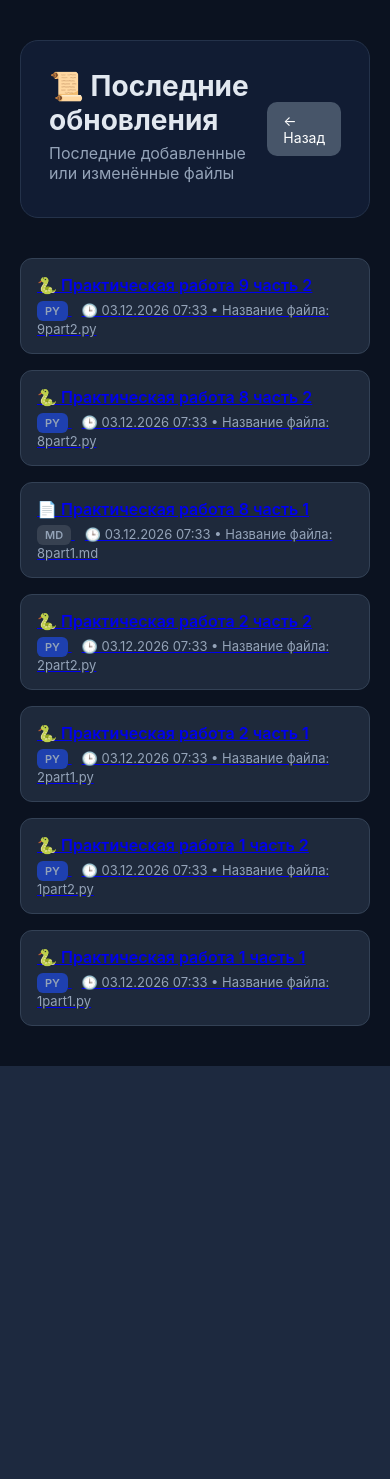
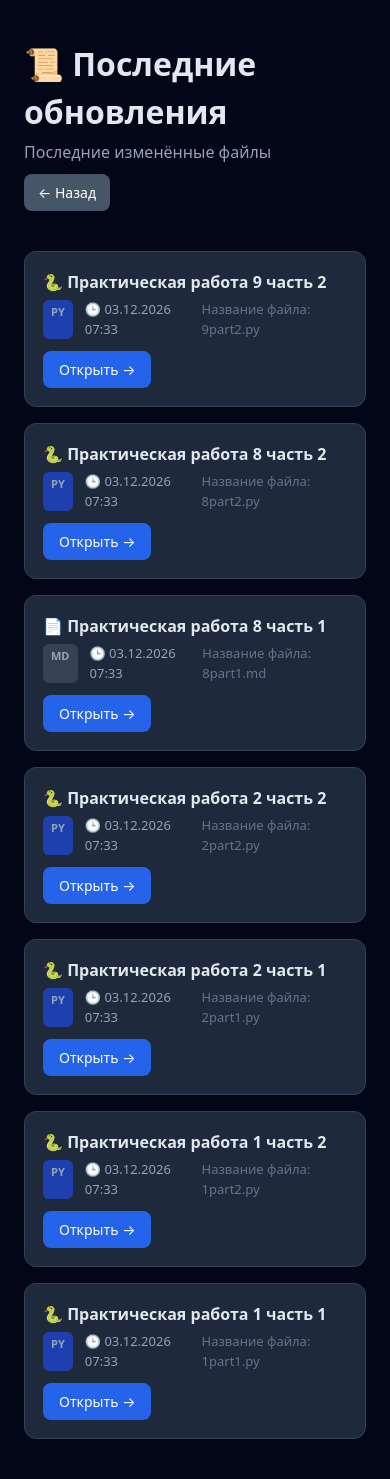
Before and after one commit to ISemene4kaI/semka_informatics, a Flask app: page /updates in a window 390 px wide. Before the commit the page ends 1066 px from the top, so only its background shows below. Run offline with Flask 3, Linux system fonts and the light colour scheme; some libraries are stand-ins or nearby versions.

Commit message:
Visual Update 5

```diff
--- a/app/static/style.css
+++ b/app/static/style.css
@@ -1,243 +1,484 @@
-*{
-    box-sizing:border-box;
+/* ========================================
+   BASE
+======================================== */
+
+* {
+    box-sizing: border-box;
+    margin: 0;
+    padding: 0;
 }
 
-body{
-    background:#0b1220;
-    color:#e2e8f0;
-    font-family:Inter,system-ui;
-    margin:0;
+body {
+
+    background: #020617;
+    color: #e2e8f0;
+
+    font-family:
+        system-ui,
+        -apple-system,
+        BlinkMacSystemFont,
+        "Segoe UI",
+        Roboto,
+        Ubuntu,
+        Cantarell,
+        "Noto Sans",
+        sans-serif;
+
+    line-height: 1.5;
 }
 
-.container{
-    max-width:1100px;
-    margin:auto;
-    padding:40px 20px;
+a {
+    text-decoration: none;
+    color: inherit;
 }
 
-/* hero */
+.container {
 
-.hero{
-    background:#111c33;
-    border:1px solid #24324a;
-    border-radius:18px;
-    padding:28px;
-    display:flex;
-    justify-content:space-between;
-    align-items:center;
-    margin-bottom:40px;
+    max-width: 1100px;
+
+    margin: auto;
+
+    padding: 40px 24px;
 }
 
-.hero h1{
-    margin:0;
-    font-size:28px;
+
+/* ========================================
+   HERO HEADER
+======================================== */
+
+.hero {
+
+    display: flex;
+
+    justify-content: space-between;
+    align-items: center;
+
+    margin-bottom: 40px;
 }
 
-.hero p{
-    color:#94a3b8;
-    margin:6px 0;
+.hero h1 {
+
+    font-size: 32px;
+    font-weight: 700;
 }
 
-.hero-stats{
-    margin-top:10px;
-    color:#9fb3c8;
+.subtitle {
+
+    color: #94a3b8;
+
+    margin-top: 4px;
 }
 
-.theme-toggle{
-    background:#1e293b;
-    border:none;
-    padding:10px 14px;
-    border-radius:10px;
-    cursor:pointer;
-    font-size:16px;
+.hero-stats {
+
+    margin-top: 12px;
+
+    color: #64748b;
+    font-size: 14px;
 }
 
-/* updates */
+.theme-toggle {
 
-.updates-link{
-    margin-bottom:30px;
+    background: #1e293b;
+
+    border: none;
+
+    padding: 8px 12px;
+
+    border-radius: 8px;
+
+    cursor: pointer;
 }
 
-.updates-link a{
-    color:#60a5fa;
-    text-decoration:none;
+
+/* ========================================
+   SECTIONS
+======================================== */
+
+.work {
+
+    margin-bottom: 40px;
 }
 
-/* cards */
+.work h2 {
 
-.grid{
-    display:grid;
-    grid-template-columns:repeat(auto-fill,minmax(260px,1fr));
-    gap:16px;
+    margin-bottom: 16px;
+
+    font-size: 22px;
 }
 
-.card{
-    background:#1e293b;
-    padding:18px;
-    border-radius:14px;
-    border:1px solid #334155;
-    text-decoration:none;
-    color:inherit;
-    transition:.2s;
+
+/* ========================================
+   GRID
+======================================== */
+
+.grid {
+
+    display: grid;
+
+    grid-template-columns: repeat(auto-fill, minmax(260px, 1fr));
+
+    gap: 16px;
 }
 
-.card:hover{
-    transform:translateY(-3px);
-    border-color:#3b82f6;
+
+/* ========================================
+   CARD
+======================================== */
+
+.card {
+
+    background: #1e293b;
+
+    padding: 18px;
+
+    border-radius: 12px;
+
+    border: 1px solid #334155;
+
+    transition: all 0.15s ease;
 }
 
-.card-title{
-    font-weight:600;
-    margin-bottom:6px;
+.card:hover {
+
+    border-color: #3b82f6;
+
+    transform: translateY(-2px);
 }
 
-.card-meta{
-    font-size:13px;
-    color:#94a3b8;
+.card-title {
+
+    font-weight: 600;
+
+    margin-bottom: 6px;
 }
 
-.card-date{
-    font-size:12px;
-    color:#64748b;
+.card-meta {
+
+    font-size: 13px;
+
+    color: #94a3b8;
+
+    margin-top: 4px;
 }
 
-/* file page */
+.card-date {
 
-.file-header{
-    display:flex;
-    justify-content:space-between;
-    align-items:flex-start;
-    margin-bottom:20px;
+    font-size: 12px;
+
+    color: #64748b;
+
+    margin-top: 4px;
 }
 
-.file-name{
-    color:#94a3b8;
-    font-size:14px;
+
+/* ========================================
+   TAGS
+======================================== */
+
+.tags {
+
+    margin-top: 6px;
 }
 
-.views{
-    color:#64748b;
+.tag {
+
+    display: inline-block;
+
+    padding: 4px 8px;
+
+    border-radius: 6px;
+
+    font-size: 11px;
+
+    text-transform: uppercase;
+
+    font-weight: 600;
 }
 
-/* buttons */
 
-.buttons{
-    display:flex;
-    gap:10px;
-    margin-bottom:30px;
+/* language colors */
+
+.tag-py {
+    background: #1e40af;
 }
 
-.btn{
-    padding:10px 16px;
-    border-radius:10px;
-    border:none;
-    text-decoration:none;
-    color:white;
-    font-size:14px;
-    cursor:pointer;
+.tag-md {
+    background: #374151;
 }
 
-.btn-download{
-    background:#2563eb;
+.tag-js {
+    background: #ca8a04;
 }
 
-.btn-github{
-    background:#374151;
+.tag-html {
+    background: #ea580c;
 }
 
-.btn-copy{
-    background:#16a34a;
+.tag-css {
+    background: #0284c7;
 }
 
-.btn-back{
-    background:#475569;
+.tag-json {
+    background: #9333ea;
 }
 
-/* footer */
-
-footer{
-    margin-top:60px;
-    padding-top:20px;
-    border-top:1px solid #1e293b;
+.tag-cpp {
+    background: #0f766e;
 }
 
-.footer-inner{
-    display:flex;
-    justify-content:space-between;
-    color:#64748b;
+.tag-txt {
+    background: #475569;
 }
 
-/* language tags */
 
-.tags{
-    margin-top:6px;
+/* ========================================
+   FILE PAGE
+======================================== */
+
+.file-header {
+
+    display: flex;
+
+    justify-content: space-between;
+    align-items: flex-start;
+
+    margin-bottom: 16px;
 }
 
-.tag{
-    display:inline-block;
-    padding:3px 8px;
-    border-radius:6px;
-    font-size:11px;
-    text-transform:uppercase;
-    font-weight:600;
+.file-name {
+
+    color: #94a3b8;
+
+    font-size: 14px;
+
+    margin-top: 4px;
 }
 
-.tag-py{
-    background:#1e40af;
+.views {
+
+    color: #64748b;
+
+    font-size: 14px;
 }
 
-.tag-md{
-    background:#374151;
+
+/* ========================================
+   BUTTONS
+======================================== */
+
+.buttons {
+
+    display: flex;
+
+    gap: 10px;
+
+    margin-bottom: 20px;
+
+    flex-wrap: wrap;
 }
 
-.tag-js{
-    background:#ca8a04;
+.btn {
+
+    padding: 8px 14px;
+
+    border-radius: 8px;
+
+    font-size: 14px;
+
+    border: none;
+
+    cursor: pointer;
+
+    display: inline-block;
 }
 
-.tag-html{
-    background:#ea580c;
+.btn-download {
+
+    background: #2563eb;
+
+    color: white;
 }
 
-.tag-css{
-    background:#0284c7;
+.btn-github {
+
+    background: #334155;
+
+    color: white;
 }
 
-.tag-json{
-    background:#9333ea;
+.btn-copy {
+
+    background: #16a34a;
+
+    color: white;
 }
 
-.tag-cpp{
-    background:#0f766e;
+.btn-back {
+
+    background: #475569;
+
+    color: white;
 }
 
-.tag-txt{
-    background:#475569;
+.btn-open {
+
+    background: #2563eb;
+
+    color: white;
+
+    padding: 8px 16px;
+
+    border-radius: 8px;
+
+    font-size: 14px;
 }
 
-/* updates page */
 
-.updates-list{
-    display:grid;
-    gap:16px;
+/* ========================================
+   UPDATES PAGE
+======================================== */
+
+.updates-link {
+
+    margin-bottom: 30px;
+
+    color: #60a5fa;
+
+    font-weight: 500;
 }
 
-.update-card{
-    background:#1e293b;
-    padding:16px;
-    border-radius:12px;
-    border:1px solid #334155;
+.updates-list {
+
+    display: flex;
+
+    flex-direction: column;
+
+    gap: 16px;
 }
 
-.update-title{
-    font-weight:600;
-    margin-bottom:6px;
+.update-card {
+
+    display: flex;
+
+    justify-content: space-between;
+    align-items: center;
+
+    background: #1e293b;
+
+    padding: 18px;
+
+    border-radius: 12px;
+
+    border: 1px solid #334155;
 }
 
-.update-meta{
-    font-size:13px;
-    color:#94a3b8;
+.update-left {
+
+    display: flex;
+
+    flex-direction: column;
+
+    gap: 6px;
 }
 
-.date{
-    margin-left:10px;
+.update-title {
+
+    font-weight: 600;
 }
+
+.update-meta {
+
+    display: flex;
+
+    gap: 12px;
+
+    font-size: 13px;
+
+    color: #94a3b8;
+}
+
+.update-file {
+
+    color: #64748b;
+}
+
+
+/* ========================================
+   FOOTER
+======================================== */
+
+footer {
+
+    margin-top: 60px;
+
+    border-top: 1px solid #1e293b;
+
+    padding-top: 20px;
+}
+
+.footer-inner {
+
+    display: flex;
+
+    justify-content: space-between;
+
+    color: #64748b;
+
+    font-size: 14px;
+}
+
+
+/* ========================================
+   MARKDOWN
+======================================== */
+
+.markdown-container {
+
+    background: #020617;
+
+    border-radius: 14px;
+
+    border: 1px solid #334155;
+
+    padding: 24px;
+}
+
+
+/* ========================================
+   RESPONSIVE
+======================================== */
+
+@media (max-width: 700px) {
+
+    .hero {
+
+        flex-direction: column;
+
+        align-items: flex-start;
+
+        gap: 10px;
+    }
+
+    .grid {
+
+        grid-template-columns: 1fr;
+    }
+
+    .update-card {
+
+        flex-direction: column;
+
+        align-items: flex-start;
+
+        gap: 12px;
+    }
+
+    .footer-inner {
+
+        flex-direction: column;
+
+        gap: 6px;
+    }
+
+}
--- a/app/templates/updates.html
+++ b/app/templates/updates.html
@@ -2,9 +2,13 @@
 <html lang="ru">
 
 <head>
+
 <meta charset="UTF-8">
 <title>Последние обновления</title>
-    <link rel="stylesheet" href="{{ url_for('static', filename='style.css') }}">
+
+<link rel="stylesheet"
+href="{{ url_for('static', filename='style.css') }}">
+
 </head>
 
 <body>
@@ -14,11 +18,18 @@
 <header class="hero">
 
 <div>
+
 <h1>📜 Последние обновления</h1>
-                <p class="subtitle">Последние добавленные или изменённые файлы</p>
+
+<p class="subtitle">
+Последние изменённые файлы
+</p>
+
 </div>
 
-            <a class="btn btn-back" href="/">← Назад</a>
+<a class="btn btn-back" href="/">
+← Назад
+</a>
 
 </header>
 
@@ -27,10 +38,14 @@
 
 {% for file in latest %}
 
-                <a class="update-card" href="/view/{{ file.filename }}">
+<div class="update-card">
+
+<div class="update-left">
 
 <div class="update-title">
+
 {{ file.icon }} {{ file.title }}
+
 </div>
 
 <div class="update-meta">
@@ -43,13 +58,23 @@
 🕒 {{ file.mtime }}
 </span>
 
-                        <span class="update-filename">
-                            • Название файла: {{ file.filename }}
+<span class="update-file">
+Название файла: {{ file.filename }}
 </span>
 
 </div>
 
+</div>
+
+
+<a class="btn btn-open"
+href="/view/{{ file.filename }}">
+
+Открыть →
+
 </a>
+
+</div>
 
 {% endfor %}
 
@@ -58,4 +83,5 @@
 </div>
 
 </body>
+
 </html>
```
Also changed, not shown: app/static/code.css (+20 -27 lines), app/templates/view.html (+43 -10 lines). Lines whose indentation alone changed are shown as unchanged.
